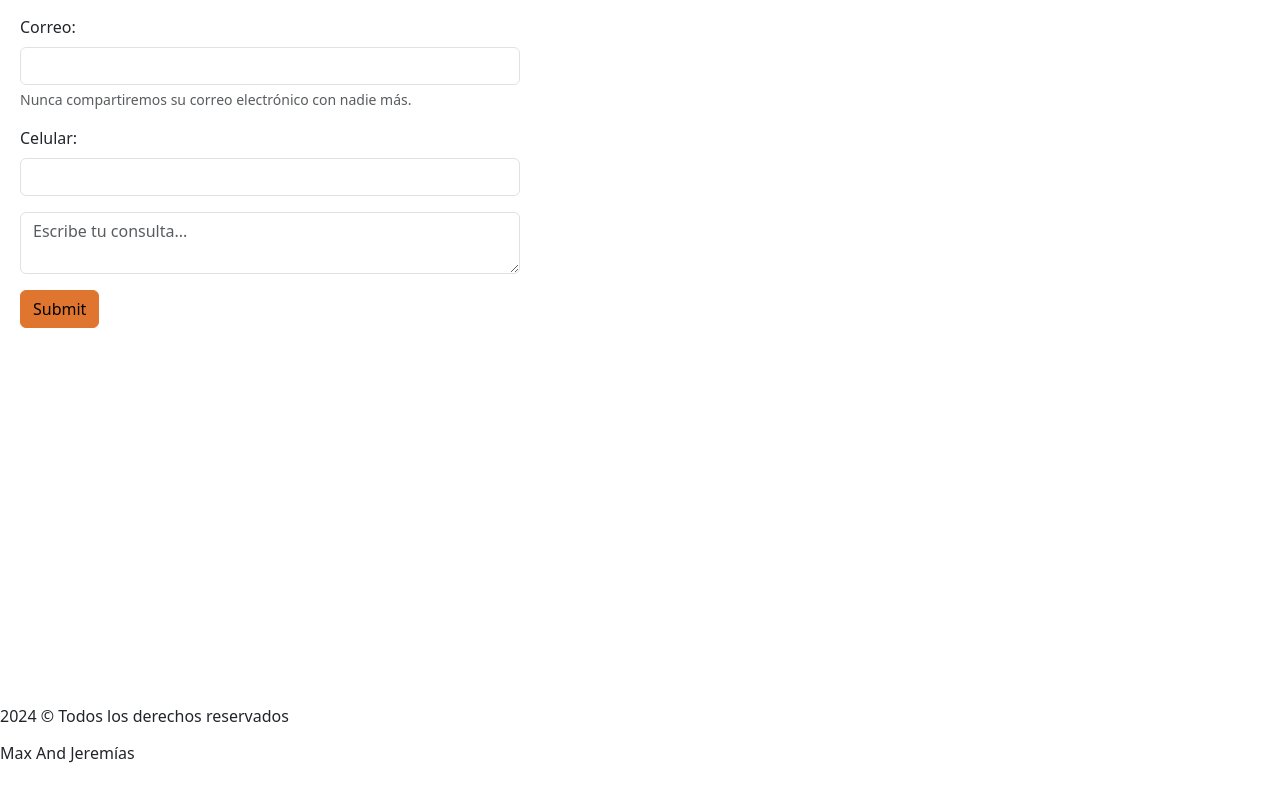
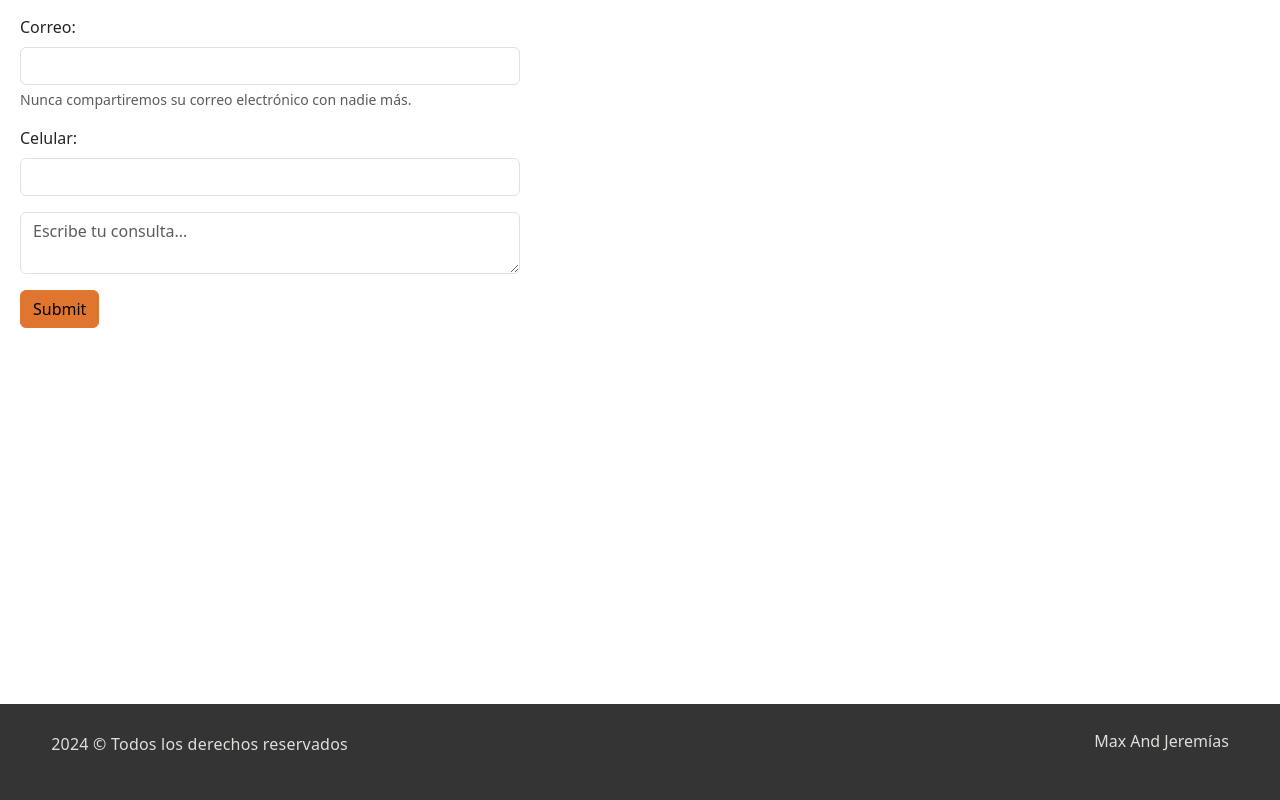
Before and after one commit to oviedoo/PIN-2303-Front, a React (Create React App) app: page / in a window 1280 px wide. Shown: the part 2772-3572 px from the top of the page. Before the commit the page ends 3543 px from the top, so only its background shows below. Built offline with nearby package versions, Linux system fonts and the light colour scheme.

Commit message:
se dió estilos  al footer

```diff
--- a/src/App.scss
+++ b/src/App.scss
@@ -56,3 +56,27 @@ form {
     margin-top: 5px;
     margin-left: 20px;
 }
+
+#footer {
+    width: 100%;
+    height: 96px;
+    background-color: #343434;
+    display: flex;
+    justify-content: center;
+    align-items: center;
+    color: #DCE1DA;
+
+
+    .footer-content {
+        width: 92%;
+        display: flex;
+        justify-content: space-between;
+
+        .copy {
+            letter-spacing: 0.22px;
+        }
+
+        .logo {}
+    }
+
+}
```
